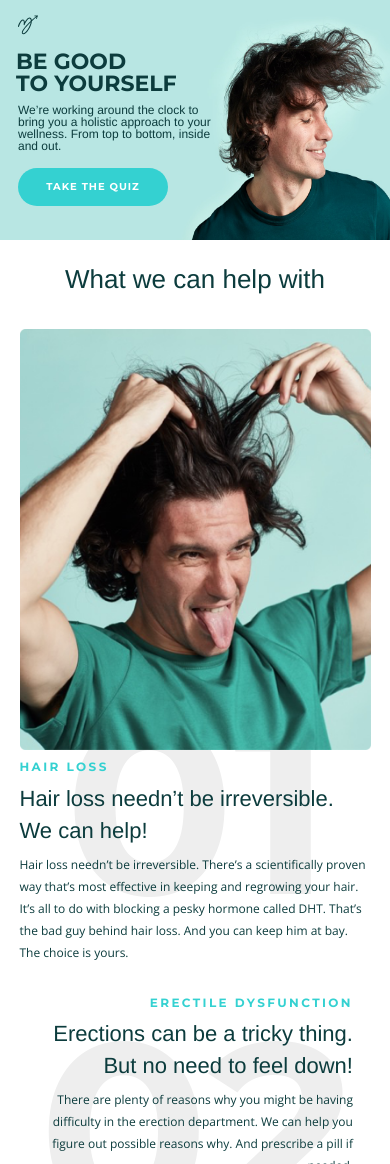
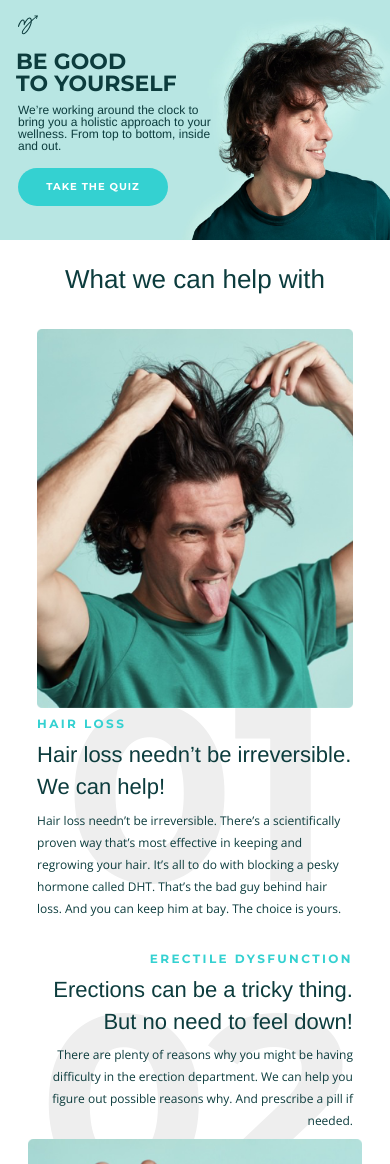
Before and after one commit to siya-h/manual-landing-page, a React (Create React App) app: page / in a window 390 px wide. Shown: the top 1164 px of the page. Built offline with nearby package versions, Linux system fonts and the light colour scheme.

Commit message:
fixing responsiveness on iPad and upsizing results

```diff
--- a/src/components/Completed.js
+++ b/src/components/Completed.js
@@ -1,11 +1,11 @@
-import { Box, Link, Text } from '@chakra-ui/react'
+import { Box, Heading, Link } from '@chakra-ui/react'
 import React from 'react'
 
 const Completed = () => {
     return (
         <Box width="80%" mx="auto" maxW="800px" mt="5%">
-            <Text>Great news! We have the perfect treatment for your
-                hair loss. Proceed to <Link href="www.manual.co">www.manual.co</Link>, and prepare to say hello to your new hair!</Text>
+            <Heading size="lg" color="teal">Great news! We have the perfect treatment for your
+                hair loss. Proceed to <Link href="https://www.manual.co">www.manual.co</Link>, and prepare to say hello to your new hair!</Heading>
         </Box>
     )
 }
--- a/src/components/ConditionItem.js
+++ b/src/components/ConditionItem.js
@@ -4,7 +4,7 @@ import React from 'react'
 const ConditionItem = ({ item }) => {
     const { imgSrc, heading, summary, description, number } = item
     return (
-        <Box margin={["30px auto", 'initial', 'initial', '80px auto']} maxWidth={['800px']} w={['initial', "90%", "80%", "100%"]}>
+        <Box margin={["30px auto", 'initial auto', 'initial auto', '80px auto']} maxWidth={['800px']} w={['90%', "80%", "80%", "100%"]}>
             <Text pos="absolute" fontSize={["250px", "300px", "280px", "400px"]} top={["30%", 'initial', 'initial', "39%"]} color="light_grey" zIndex="-1" right={["15%", 'initial', "23%", '33%']} alignSelf="center">{number}</Text>
             <Box display={["block", "grid"]} gridTemplateColumns={['repeat(2, 1fr)']}>
                 <Box >
@@ -15,7 +15,7 @@ const ConditionItem = ({ item }) => {
                         my={["2%", 'initial', 'initial', 'initial']}
                     />
                 </Box>
-                <Box w={["90%", 'initial', "85%", "75%"]} alignSelf="center" mt={['initial', 'initial', "15%", "35%"]} ml={["auto", 'initial', 'initial', "20%"]} mr={["auto", 'initial', 'initial', 'initial']} pos={["relative"]} left={['initial', 'initial', "0", "-10%"]}>
+                <Box w={["90%", 'initial', "85%", "75%"]} alignSelf="center" mt={['initial', 'initial', "15%", "35%"]} ml={["auto", 'initial', 'initial', "20%"]} mr={["auto", 'initial', 'initial', 'initial']} pos={["relative"]} left={['initial', 'initial', "12%", "-10%"]}>
                     <Text color="tealish" textTransform="uppercase" letterSpacing={["2.4px"]} fontSize={['12px']}>{heading}</Text>
                     <Text fontFamily="Helvetica" fontSize={["22px"]} my={["2%", 'initial', 'initial', '5%']} lineHeight={["32px"]}>{summary}</Text>
                     <Text fontFamily="Open Sans" fontSize={["12px"]} lineHeight={["22px"]}>{description}</Text>
--- a/src/components/QuestionItem.js
+++ b/src/components/QuestionItem.js
@@ -13,12 +13,13 @@ const QuestionItem = ({ item }) => {
             <Box gridTemplateColumns={['initial', "repeat(2, 1fr)"]} display="grid">
                 {
                     options.map(({ display, value, isRejection }, index) => (
-                        <Box key={index} >
-                            <Box display="flex" gridGap="5" _hover={{cursor: 'pointer'}} borderRadius={5} border={answers.find(item => item.question === question && item.value === value) ? "2px solid teal" : "none"}><Box
-                                onClick={() => {
-                                    dispatch(addAnswer({ question, value }))
-                                    dispatch(updateRejection(isRejection))
-                                }}
+                        <Box key={index}
+                            onClick={() => {
+                                dispatch(addAnswer({ question, value }))
+                                dispatch(updateRejection(isRejection))
+                            }}
+                        >
+                            <Box display="flex" gridGap="5" _hover={{ cursor: 'pointer' }} borderRadius={5} border={answers.find(item => item.question === question && item.value === value) ? "2px solid teal" : "none"}><Box
                             >{parse(display)}</Box>
                             </Box>
                         </Box>
--- a/src/components/Rejected.js
+++ b/src/components/Rejected.js
@@ -1,14 +1,13 @@
-import { Box, Text } from '@chakra-ui/react'
+import { Box, Heading } from '@chakra-ui/react'
 import React from 'react'
 
 const Rejected = () => {
     return (
         <Box width="80%" mx="auto" maxW="800px" mt="5%">
-            <Text>Unfortunately, we are unable to prescribe this medication for you. This
+            <Heading size="lg" color="teal">Unfortunately, we are unable to prescribe this medication for you. This
                 is because finasteride can alter the PSA levels, which maybe used to monitor for cancer.
                 You should discuss this further with your GP or specialist if you would still like this
-                medication.</Text>
-
+                medication.</Heading>
         </Box>
     )
 }
--- a/src/components/SwappedConditionItem.js
+++ b/src/components/SwappedConditionItem.js
@@ -4,7 +4,7 @@ import React from 'react'
 const SwappedConditionItem = ({ item }) => {
     const { imgSrc, heading, summary, description, number } = item
     return (
-        <Box margin={["30px auto", 'initial', 'initial', '80px auto']} maxWidth={['800px']} w={["90%", 'initial', "80%", "100%"]}>
+        <Box margin={["30px auto", 'initial auto', 'initial auto', '80px auto']} maxWidth={['800px']} w={["90%", '80%', "80%", "100%"]}>
             <Text pos="absolute" fontSize={["250px", "300px", "280px", "400px"]} color="light_grey" zIndex="-1" bottom={["36%", "initial", "initial", "16%"]} left={['10%', '0', '12%', '26%']} alignSelf="center">{number}</Text>
 
             <Box display={["block", "grid"]} gridTemplateColumns={['repeat(2, 1fr)']}>
--- a/src/pages/LandingPage.jsx
+++ b/src/pages/LandingPage.jsx
@@ -11,8 +11,8 @@ const LandingPage = () => {
         <Box>
             <Heading />
             <Text fontFamily="Helvetica" textAlign="center" fontSize={['26px', '30px', '32px', '36px']} mt={['20px', '30px', '50px', '80px']} mb={['15px', '22.5px', '37.5px', '60px']}>What we can help with</Text>
-            <ConditionItem containerStyle={{ margin: '80px auto',maxWidth: '800px' }} item={hairLoss} />
-            <SwappedConditionItem containerStyle={{ margin: '80px auto', maxWidth: '800px' }} item={dysfunction} />
+            <ConditionItem item={hairLoss} />
+            <SwappedConditionItem item={dysfunction} />
             <Footer />
         </Box>
     )
```
